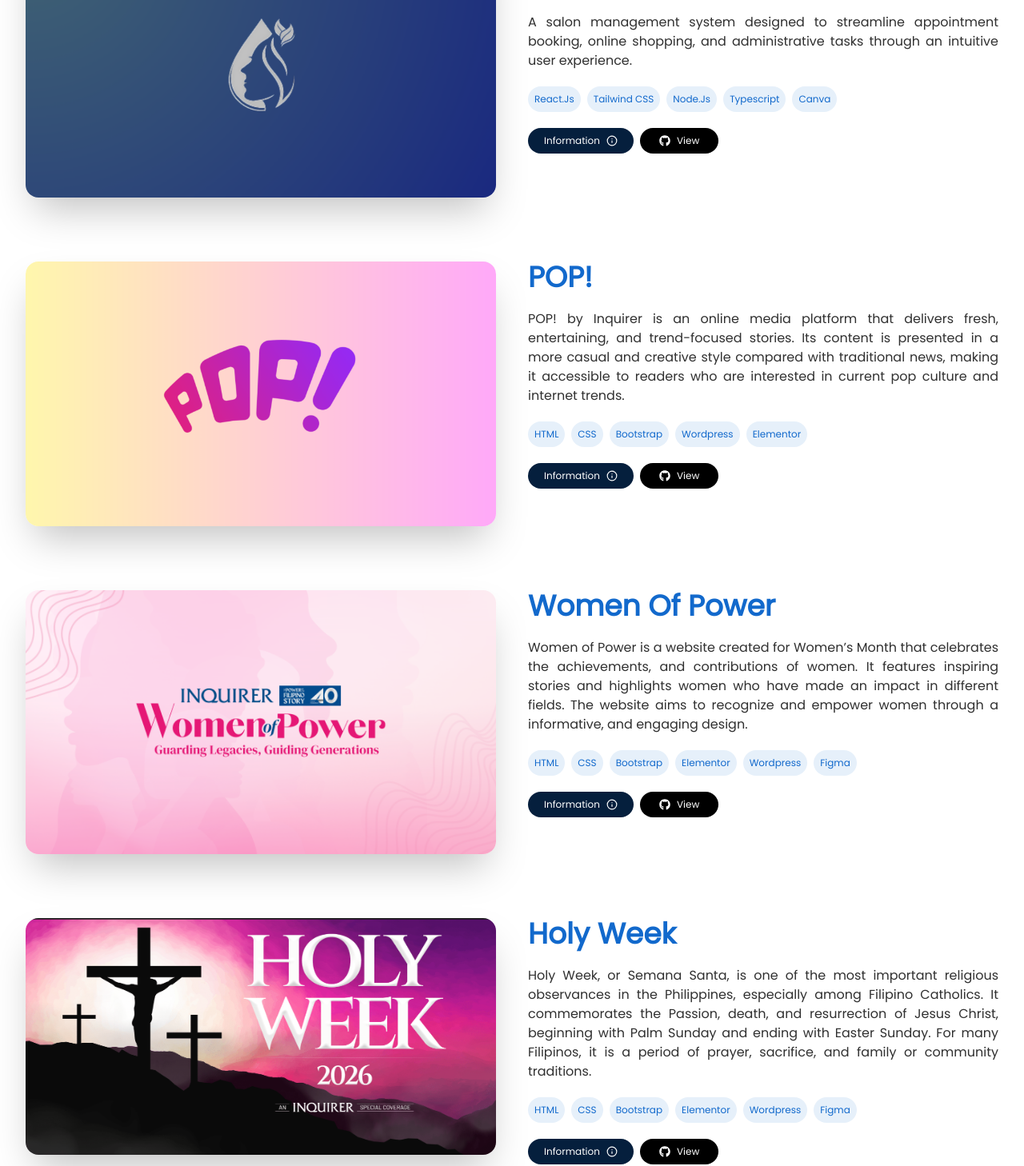
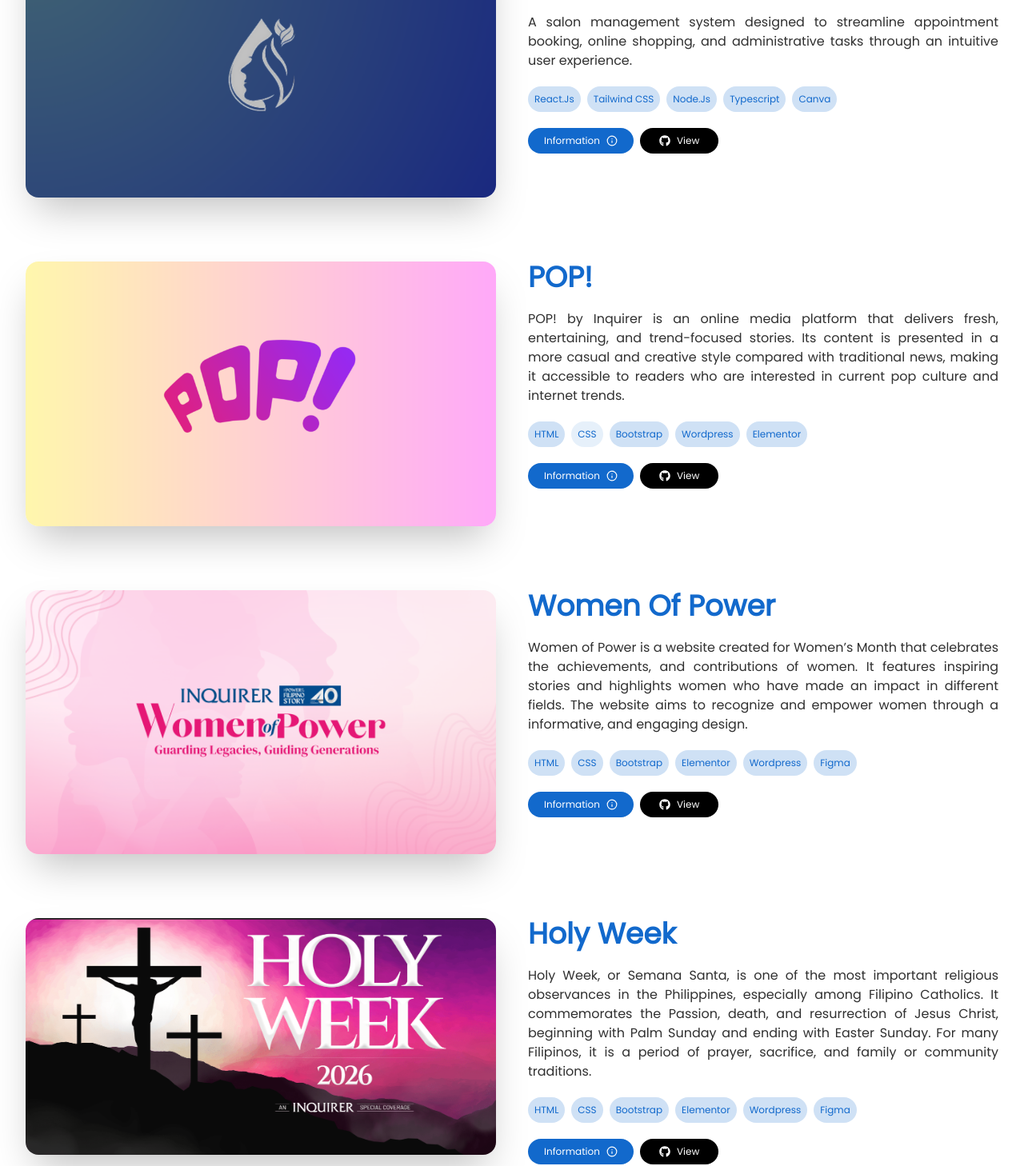
Before and after one commit to raizenraneses-git/Raizen-portfolio, a React (Vite) app: page / in a window 1280 px wide. Shown: the part 4492-5950 px from the top of the page at 80% size. Built offline with nearby package versions, Linux system fonts and the light colour scheme; a web font is replaced by a local one; what tailwindcss-motion would draw is missing.

Commit message:
Update About, Hero, and Projects Section

```diff
--- a/src/Components/Hero.jsx
+++ b/src/Components/Hero.jsx
@@ -216,6 +216,7 @@
                 font-poppins
                 text-sm
                 text-white
+                hover:text-secondary
                 transition-all
                 duration-300
                 ease-in-out
@@ -228,7 +229,7 @@
                 className="
                   h-4
                   w-4
-                  text-white
+                  hover:text-secondary
                   transition-transform
                   duration-300
                   group-hover:rotate-6
--- a/src/Components/Projects.jsx
+++ b/src/Components/Projects.jsx
@@ -164,27 +164,27 @@
                         <div className="flex flex-wrap gap-2 sm:gap-2 mx-auto max-w-7xl mt-5 transition-all duration-300">
 
                             <div
-                            className="font-poppins text-xs text-primary dark:text-Ddescription rounded-2xl bg-primary/10 text-center p-2 hover:scale-105 hover:shadow-lg transition-all duration-300">
+                            className="font-poppins text-xs text-primary dark:text-Ddescription rounded-2xl bg-primary/20 text-center p-2 hover:scale-105 hover:shadow-lg transition-all duration-300">
                                 React.Js
                             </div>
 
                             <div
-                            className="font-poppins text-xs text-primary dark:text-Ddescription rounded-2xl bg-primary/10 text-center p-2 hover:scale-105 hover:shadow-lg transition-all duration-300">
+                            className="font-poppins text-xs text-primary dark:text-Ddescription rounded-2xl bg-primary/20 text-center p-2 hover:scale-105 hover:shadow-lg transition-all duration-300">
                                 Tailwind CSS
                             </div>
 
                             <div
-                            className="font-poppins text-xs text-primary dark:text-Ddescription rounded-2xl bg-primary/10 text-center p-2 hover:scale-105 hover:shadow-lg transition-all duration-300">
+                            className="font-poppins text-xs text-primary dark:text-Ddescription rounded-2xl bg-primary/20 text-center p-2 hover:scale-105 hover:shadow-lg transition-all duration-300">
                                 Node.Js
                             </div>
 
                             <div
-                            className="font-poppins text-xs text-primary dark:text-Ddescription rounded-2xl bg-primary/10 text-center p-2 hover:scale-105 hover:shadow-lg transition-all duration-300">
+                            className="font-poppins text-xs text-primary dark:text-Ddescription rounded-2xl bg-primary/20 text-center p-2 hover:scale-105 hover:shadow-lg transition-all duration-300">
                                 Typescript
                             </div>
 
                             <div
-                            className="font-poppins text-xs text-primary dark:text-Ddescription rounded-2xl bg-primary/10 text-center p-2 hover:scale-105 hover:shadow-lg transition-all duration-300">
+                            className="font-poppins text-xs text-primary dark:text-Ddescription rounded-2xl bg-primary/20 text-center p-2 hover:scale-105 hover:shadow-lg transition-all duration-300">
                                 Canva
                             </div>
 
@@ -198,7 +198,7 @@
                                     setSelectedProject("sandreaLee");
                                     setIsModalOpen(true);
                                 }}
-                                className="group flex flex-wrap items-center bg-secondary font-poppins text-white text-xs rounded-2xl gap-2 border-secondary transition-all duration-300 hover:bg-primary hover:text-white  hover:scale-105 hover:shadow-lg py-2 px-5">
+                                className="group flex flex-wrap items-center text-white hover:text-secondary bg-primary hover:bg-alternative  font-poppins text-xs rounded-2xl gap-2 border-secondary transition-all duration-300 hover:scale-105 hover:shadow-lg py-2 px-5">
 
                                     <span
                                     className="">Information</span>
@@ -211,8 +211,15 @@
                                 href="https://github.com/raizenraneses-git/SALON.git"
                                 target="_blank"
                                 rel="noopener noreferrer"
-                                className="group flex flex-wrap items-center bg-black dark:bg-white font-poppins text-white text-xs rounded-2xl
-                                gap-2 border-black py-2 px-6    ">
+                                className="group relative isolate overflow-hidden flex flex-wrap items-center bg-black dark:bg-white font-poppins text-white text-xs rounded-2xl
+                                    gap-2 border-black py-2 px-6
+                                    transition-all duration-300 ease-out hover:scale-105 active:scale-95
+                                    before:content-[''] before:absolute before:inset-y-0 before:-left-6 before:-z-10 before:w-[150%]
+                                    before:bg-black dark:before:bg-white before:-skew-x-[20deg] before:-translate-x-full hover:before:translate-x-0
+                                    before:transition-transform before:duration-300 before:delay-100 before:ease-out
+                                    after:content-[''] after:absolute after:inset-y-0 after:-left-6 after:-z-20 after:w-[150%]
+                                    after:bg-alternative after:-skew-x-[20deg] after:-translate-x-full hover:after:translate-x-0
+                                    after:transition-transform after:duration-300 after:ease-out">
 
                                     <FaGithub className="text-sm dark:text-black"/>
 
@@ -254,7 +261,7 @@
                             <div className="flex flex-wrap gap-2 sm:gap-2 mx-auto max-w-7xl mt-5 transition-all duration-300">
 
                                 <div
-                                className="font-poppins text-xs text-primary dark:text-Ddescription rounded-2xl bg-primary/10 text-center p-2 hover:scale-105 hover:shadow-lg transition-all duration-300">
+                                className="font-poppins text-xs text-primary dark:text-Ddescription rounded-2xl bg-primary/20 text-center p-2 hover:scale-105 hover:shadow-lg transition-all duration-300">
                                     HTML
                                 </div>
 
@@ -264,17 +271,17 @@
                                 </div>
 
                                 <div
-                                className="font-poppins text-xs text-primary dark:text-Ddescription rounded-2xl bg-primary/10 text-center p-2 hover:scale-105 hover:shadow-lg transition-all duration-300">
+                                className="font-poppins text-xs text-primary dark:text-Ddescription rounded-2xl bg-primary/20 text-center p-2 hover:scale-105 hover:shadow-lg transition-all duration-300">
                                     Bootstrap
                                 </div>
 
                                 <div
-                                className="font-poppins text-xs text-primary dark:text-Ddescription rounded-2xl bg-primary/10 text-center p-2 hover:scale-105 hover:shadow-lg transition-all duration-300">
+                                className="font-poppins text-xs text-primary dark:text-Ddescription rounded-2xl bg-primary/20 text-center p-2 hover:scale-105 hover:shadow-lg transition-all duration-300">
                                     Wordpress
                                 </div>
 
                                 <div
-                                className="font-poppins text-xs text-primary dark:text-Ddescription rounded-2xl bg-primary/10 text-center p-2 hover:scale-105 hover:shadow-lg transition-all duration-300">
+                                className="font-poppins text-xs text-primary dark:text-Ddescription rounded-2xl bg-primary/20 text-center p-2 hover:scale-105 hover:shadow-lg transition-all duration-300">
                                     Elementor
                                 </div>
 
@@ -288,7 +295,8 @@
                                         setSelectedProject("pop");
                                         setIsModalOpen(true);
                                     }}
-                                    className="group flex flex-wrap items-center bg-secondary font-poppins text-white text-xs rounded-2xl gap-2 border-secondary transition-all duration-300 hover:bg-primary hover:text-white  hover:scale-105 hover:shadow-lg py-2 px-5">
+                                    className="group flex flex-wrap items-center text-white hover:text-secondary bg-primary hover:bg-alternative
+                                    font-poppins text-xs rounded-2xl gap-2 border-secondary transition-all duration-300  hover:scale-105 hover:shadow-lg py-2 px-5">
 
                                         <span
                                         className="">Information</span>
@@ -301,8 +309,15 @@
                                     href="https://github.com/raizenraneses-git/Pop-.git"
                                     target="_blank"
                                     rel="noopener noreferrer"
-                                    className="group flex flex-wrap items-center bg-black dark:bg-white  font-poppins text-white text-xs rounded-2xl
-                                    gap-2 border-black py-2 px-6    ">
+                                    className="group relative isolate overflow-hidden flex flex-wrap items-center bg-black dark:bg-white font-poppins text-white text-xs rounded-2xl
+                                    gap-2 border-black py-2 px-6
+                                    transition-all duration-300 ease-out hover:scale-105 active:scale-95
+                                    before:content-[''] before:absolute before:inset-y-0 before:-left-6 before:-z-10 before:w-[150%]
+                                    before:bg-black dark:before:bg-white before:-skew-x-[20deg] before:-translate-x-full hover:before:translate-x-0
+                                    before:transition-transform before:duration-300 before:delay-100 before:ease-out
+                                    after:content-[''] after:absolute after:inset-y-0 after:-left-6 after:-z-20 after:w-[150%]
+                                    after:bg-alternative after:-skew-x-[20deg] after:-translate-x-full hover:after:translate-x-0
+                                    after:transition-transform after:duration-300 after:ease-out">
 
                                         <FaGithub className="text-sm dark:text-black"/>
 
@@ -343,32 +358,32 @@
                             <div className="flex flex-wrap gap-2 sm:gap-2 mx-auto max-w-7xl mt-5 transition-all duration-300">
 
                                 <div
-                                className="font-poppins text-xs text-primary dark:text-Ddescription rounded-2xl bg-primary/10 text-center p-2 hover:scale-105 hover:shadow-lg transition-all duration-300">
+                                className="font-poppins text-xs text-primary dark:text-Ddescription rounded-2xl bg-primary/20 text-center p-2 hover:scale-105 hover:shadow-lg transition-all duration-300">
                                     HTML
                                 </div>
 
                                 <div
-                                className="font-poppins text-xs text-primary dark:text-Ddescription rounded-2xl bg-primary/10 text-center p-2 hover:scale-105 hover:shadow-lg transition-all duration-300">
+                                className="font-poppins text-xs text-primary dark:text-Ddescription rounded-2xl bg-primary/20 text-center p-2 hover:scale-105 hover:shadow-lg transition-all duration-300">
                                     CSS
                                 </div>
 
                                 <div
-                                className="font-poppins text-xs text-primary dark:text-Ddescription rounded-2xl bg-primary/10 text-center p-2 hover:scale-105 hover:shadow-lg transition-all duration-300">
+                                className="font-poppins text-xs text-primary dark:text-Ddescription rounded-2xl bg-primary/20 text-center p-2 hover:scale-105 hover:shadow-lg transition-all duration-300">
                                     Bootstrap
                                 </div>
 
                                 <div
-                                className="font-poppins text-xs text-primary dark:text-Ddescription rounded-2xl bg-primary/10 text-center p-2 hover:scale-105 hover:shadow-lg transition-all duration-300">
+                                className="font-poppins text-xs text-primary dark:text-Ddescription rounded-2xl bg-primary/20 text-center p-2 hover:scale-105 hover:shadow-lg transition-all duration-300">
                                     Elementor
                                 </div>
 
                                 <div
-                                className="font-poppins text-xs text-primary dark:text-Ddescription rounded-2xl bg-primary/10 text-center p-2 hover:scale-105 hover:shadow-lg transition-all duration-300">
+                                className="font-poppins text-xs text-primary dark:text-Ddescription rounded-2xl bg-primary/20 text-center p-2 hover:scale-105 hover:shadow-lg transition-all duration-300">
                                     Wordpress
                                 </div>
 
                                 <div
-                                className="font-poppins text-xs text-primary dark:text-Ddescription rounded-2xl bg-primary/10 text-center p-2 hover:scale-105 hover:shadow-lg transition-all duration-300">
+                                className="font-poppins text-xs text-primary dark:text-Ddescription rounded-2xl bg-primary/20 text-center p-2 hover:scale-105 hover:shadow-lg transition-all duration-300">
                                     Figma
                                 </div>
 
@@ -382,7 +397,7 @@
                                         setSelectedProject("wp");
                                         setIsModalOpen(true);
                                     }}
-                                    className="group flex flex-wrap items-center bg-secondary font-poppins text-white text-xs rounded-2xl gap-2 border-secondary transition-all duration-300 hover:bg-primary hover:text-white  hover:scale-105 hover:shadow-lg py-2 px-5">
+                                    className="group flex flex-wrap items-center text-white hover:text-secondary bg-primary hover:bg-alternative font-poppins text-xs rounded-2xl gap-2 border-secondary transition-all duration-300  hover:scale-105 hover:shadow-lg py-2 px-5">
 
                                         <span
                                         className="">Information</span>
@@ -395,8 +410,15 @@
                                     href="https://github.com/raizenraneses-git/Women-Power"
                                     target="_blank"
                                     rel="noopener noreferrer"
-                                    className="group flex flex-wrap items-center bg-black dark:bg-white font-poppins text-white text-xs rounded-2xl
-                                    gap-2 border-black py-2 px-6    ">
+                                    className="group relative isolate overflow-hidden flex flex-wrap items-center bg-black dark:bg-white font-poppins text-white text-xs rounded-2xl
+                                    gap-2 border-black py-2 px-6
+                                    transition-all duration-300 ease-out hover:scale-105 active:scale-95
+                                    before:content-[''] before:absolute before:inset-y-0 before:-left-6 before:-z-10 before:w-[150%]
+                                    before:bg-black dark:before:bg-white before:-skew-x-[20deg] before:-translate-x-full hover:before:translate-x-0
+                                    before:transition-transform before:duration-300 before:delay-100 before:ease-out
+                                    after:content-[''] after:absolute after:inset-y-0 after:-left-6 after:-z-20 after:w-[150%]
+                                    after:bg-alternative after:-skew-x-[20deg] after:-translate-x-full hover:after:translate-x-0
+                                    after:transition-transform after:duration-300 after:ease-out">
 
                                         <FaGithub className="text-sm dark:text-black"/>
 
@@ -437,32 +459,32 @@
                             <div className="flex flex-wrap gap-2 sm:gap-2 mx-auto max-w-7xl mt-5 transition-all duration-300">
 
                                 <div
-                                className="font-poppins text-xs text-primary dark:text-Ddescription rounded-2xl bg-primary/10 text-center p-2 hover:scale-105 hover:shadow-lg transition-all duration-300">
+                                className="font-poppins text-xs text-primary dark:text-Ddescription rounded-2xl bg-primary/20 text-center p-2 hover:scale-105 hover:shadow-lg transition-all duration-300">
                                     HTML
                                 </div>
 
                                 <div
-                                className="font-poppins text-xs text-primary dark:text-Ddescription rounded-2xl bg-primary/10 text-center p-2 hover:scale-105 hover:shadow-lg transition-all duration-300">
+                                className="font-poppins text-xs text-primary dark:text-Ddescription rounded-2xl bg-primary/20 text-center p-2 hover:scale-105 hover:shadow-lg transition-all duration-300">
                                     CSS
                                 </div>
 
                                 <div
-                                className="font-poppins text-xs text-primary dark:text-Ddescription rounded-2xl bg-primary/10 text-center p-2 hover:scale-105 hover:shadow-lg transition-all duration-300">
+                                className="font-poppins text-xs text-primary dark:text-Ddescription rounded-2xl bg-primary/20 text-center p-2 hover:scale-105 hover:shadow-lg transition-all duration-300">
                                     Bootstrap
                                 </div>
 
                                 <div
-                                className="font-poppins text-xs text-primary dark:text-Ddescription rounded-2xl bg-primary/10 text-center p-2 hover:scale-105 hover:shadow-lg transition-all duration-300">
+                                className="font-poppins text-xs text-primary dark:text-Ddescription rounded-2xl bg-primary/20 text-center p-2 hover:scale-105 hover:shadow-lg transition-all duration-300">
                                     Elementor
                                 </div>
 
                                 <div
-                                className="font-poppins text-xs text-primary dark:text-Ddescription rounded-2xl bg-primary/10 text-center p-2 hover:scale-105 hover:shadow-lg transition-all duration-300">
+                                className="font-poppins text-xs text-primary dark:text-Ddescription rounded-2xl bg-primary/20 text-center p-2 hover:scale-105 hover:shadow-lg transition-all duration-300">
                                     Wordpress
                                 </div>
 
                                 <div
-                                className="font-poppins text-xs text-primary dark:text-Ddescription rounded-2xl bg-primary/10 text-center p-2 hover:scale-105 hover:shadow-lg transition-all duration-300">
+                                className="font-poppins text-xs text-primary dark:text-Ddescription rounded-2xl bg-primary/20 text-center p-2 hover:scale-105 hover:shadow-lg transition-all duration-300">
                                     Figma
                                 </div>
 
@@ -476,7 +498,7 @@
                                         setSelectedProject("hw");
                                         setIsModalOpen(true);
                                     }}
-                                    className="group flex flex-wrap items-center bg-secondary font-poppins text-white text-xs rounded-2xl gap-2 border-secondary transition-all duration-300 hover:bg-primary hover:text-white  hover:scale-105 hover:shadow-lg py-2 px-5">
+                                    className="group flex flex-wrap items-center text-white hover:text-secondary bg-primary hover:bg-alternative font-poppins text-xs rounded-2xl gap-2 border-secondary transition-all duration-300  hover:scale-105 hover:shadow-lg py-2 px-5">
 
                                         <span
                                         className="">Information</span>
@@ -489,8 +511,15 @@
                                     href="https://github.com/raizenraneses-git/Holy-Week-Project"
                                     target="_blank"
                                     rel="noopener noreferrer"
-                                    className="group flex flex-wrap items-center bg-black dark:bg-white font-poppins text-white text-xs rounded-2xl
-                                    gap-2 border-black py-2 px-6    ">
+                                    className="group relative isolate overflow-hidden flex flex-wrap items-center bg-black dark:bg-white font-poppins text-white text-xs rounded-2xl
+                                    gap-2 border-black py-2 px-6
+                                    transition-all duration-300 ease-out hover:scale-105 active:scale-95
+                                    before:content-[''] before:absolute before:inset-y-0 before:-left-6 before:-z-10 before:w-[150%]
+                                    before:bg-black dark:before:bg-white before:-skew-x-[20deg] before:-translate-x-full hover:before:translate-x-0
+                                    before:transition-transform before:duration-300 before:delay-100 before:ease-out
+                                    after:content-[''] after:absolute after:inset-y-0 after:-left-6 after:-z-20 after:w-[150%]
+                                    after:bg-alternative after:-skew-x-[20deg] after:-translate-x-full hover:after:translate-x-0
+                                    after:transition-transform after:duration-300 after:ease-out">
 
                                         <FaGithub className="text-sm dark:text-black"/>
 
```
Also changed, not shown: src/Components/AboutMe.jsx (+19 -12 lines).
